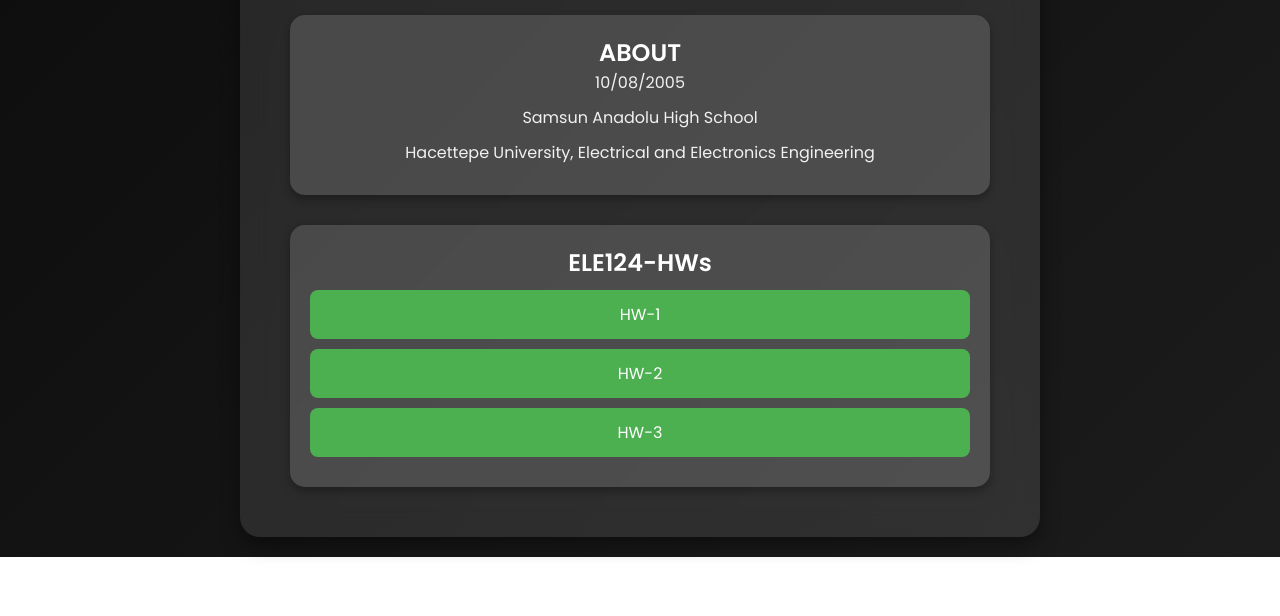
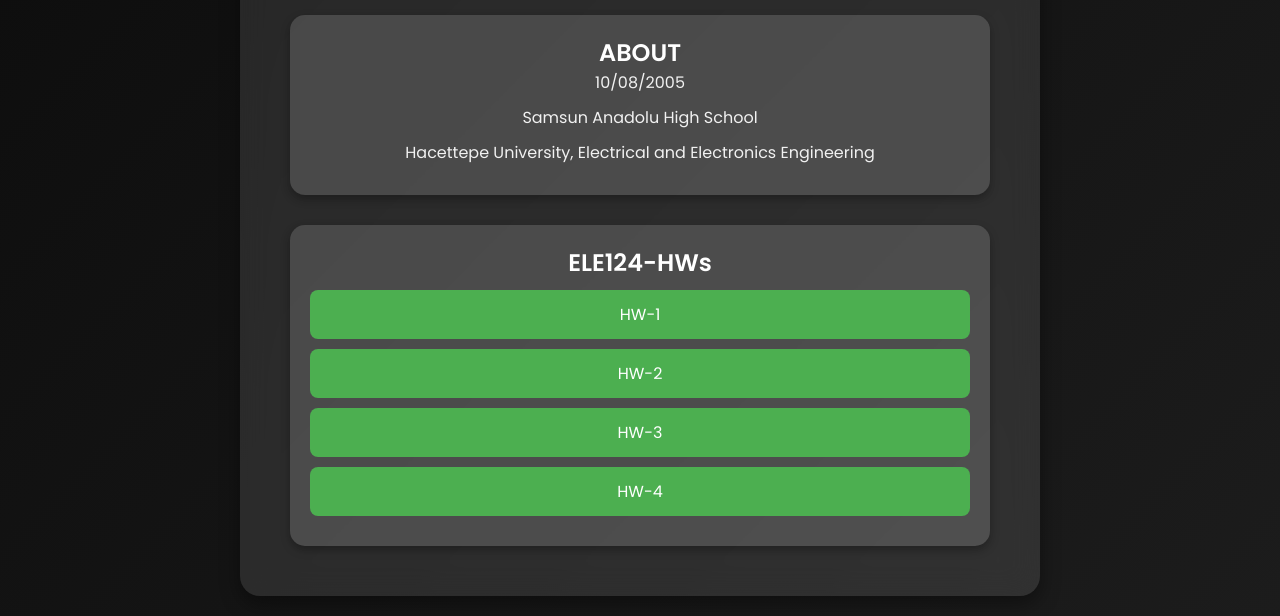
Before and after one commit to NevzatDogramaci/NevzatDogramaci.github.io, a plain HTML site: page index.html in a window 1280 px wide. Shown: the part 567-1183 px from the top of the page. Before the commit the page ends 1124 px from the top, so only its background shows below. Drawn offline with Linux system fonts and the light colour scheme.

Commit message:
Update index.html

```diff
--- a/index.html
+++ b/index.html
@@ -130,6 +130,7 @@
             <a href="https://github.com/NevzatDogramaci/Ele124/tree/main/HW-1">HW-1</a>
             <a href="https://github.com/NevzatDogramaci/Ele124/tree/main/HW-2">HW-2</a>
             <a href="https://github.com/NevzatDogramaci/Ele124/tree/main/HW-3">HW-3</a>
+            <a href="https://github.com/NevzatDogramaci/Ele124/tree/main/HW-4">HW-4</a>
         </div>
     </div>
 </body>
```
